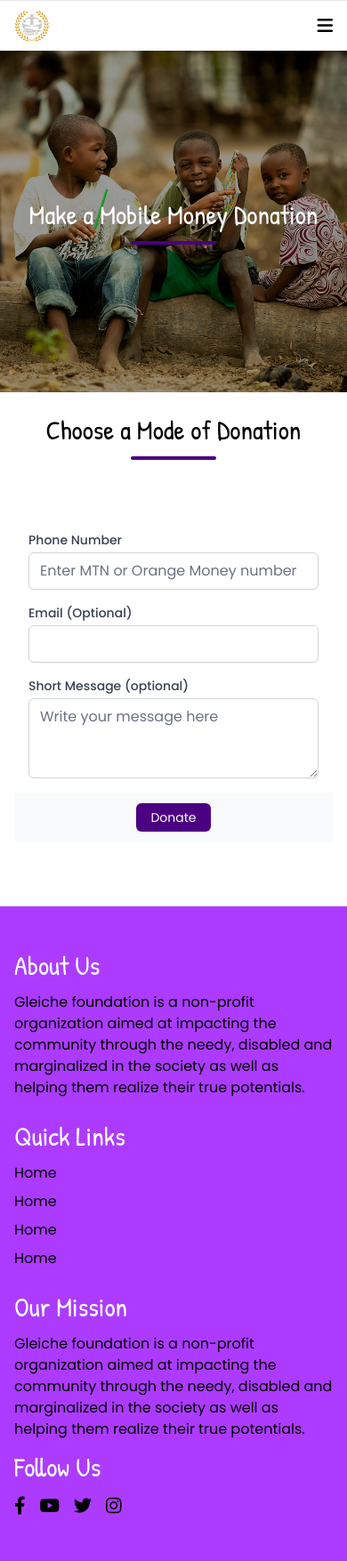
After one commit to Afoudo-Richard/gleichefoundation, a Django app: page /donate/mobile_money/ in a window 390 px wide. The commit adds this page. Shown: the whole page at 89% size. Run offline with Django 4.2, Linux system fonts and the light colour scheme; some libraries are stand-ins or nearby versions.

Commit message:
Added new pages and mobile money donations

```diff
--- a/frontend/templates/frontend/includes/header.html
+++ b/frontend/templates/frontend/includes/header.html
@@ -25,7 +25,7 @@
     </div>
 
     <div>
-        <a href="#"
+        <a href="{% url 'donate' %}"
             class="inline-block px-4 py-1.5 bg-primary hover:bg-primary-200 hover:shadow-2xl transition-all rounded-md text-white text-sm">
             Donate
         </a>
@@ -44,13 +44,13 @@
         <div class="hidden lg:block ">
             <ul class="flex items-center gap-7">
                 <li class="border-b-2 border-white hover:border-primary transition-all">
-                    <a href="#" class="text-lg xl:text-2xl">Home</a>
+                    <a href="{% url 'home' %}" class="text-lg xl:text-2xl">Home</a>
                 </li>
                 <li class="border-b-2 border-white hover:border-primary transition-all">
                     <a href="#" class="text-lg xl:text-2xl">Contact</a>
                 </li>
                 <li class="border-b-2 border-white hover:border-primary transition-all">
-                    <a href="#" class="text-lg xl:text-2xl">About</a>
+                    <a href="{% url 'about' %}" class="text-lg xl:text-2xl">About</a>
                 </li>
                 <li class="border-b-2 border-white hover:border-primary transition-all">
                     <a href="#" class="text-lg xl:text-2xl">Upcoming Event</a>
--- /dev/null
+++ b/frontend/templates/frontend/includes/page_banner.html
@@ -0,0 +1,11 @@
+{% load static %}
+<div class="h-96 bg-no-repeat bg-cover bg-center bg-fixed relative"
+    style="background-image: url('/static/assets/happy2.jpeg')">
+    <div class="absolute inset-0 bg-black/40 flex flex-col gap-6 items-center justify-center">
+        <div class="flex flex-col items-center gap-3">
+            <span class="font-patrick-hand text-3xl md:text-4xl lg:text-5xl text-white">{{text}}</span>
+            <div class="w-24 h-1 bg-primary rounded-md"></div>
+        </div>
+    </div>
+
+</div>
--- a/frontend/templates/frontend/main.html
+++ b/frontend/templates/frontend/main.html
@@ -30,11 +30,13 @@
     <!-- Alphine js light weight js library -->
     <script defer src="https://unpkg.com/alpinejs@3.x.x/dist/cdn.min.js"></script>
 
-    <!-- Iodine js for form validation -->
-    <script src="https://cdn.jsdelivr.net/gh/mattkingshott/iodine/dist/iodine.min.js" defer></script>
 
     <!-- Swiper js -->
     <link rel="stylesheet" href="https://unpkg.com/swiper/swiper-bundle.min.css" />
+
+    {% block header %}
+
+    {% endblock %}
 
     <title>
         {% block title %}
@@ -44,125 +46,14 @@
 </head>
 
 <body class="font-Poppins">
+    {% include 'frontend/includes/header.html' %}
     {% block content %}
 
     {% endblock %}
+    {% include 'frontend/includes/footer.html' %}
 </body>
+{% block jsScripts %}
 
-<!-- Swiper JS -->
-<script src="https://unpkg.com/swiper/swiper-bundle.min.js"></script>
-<script>
-    var swiper = new Swiper(".mySwiper", {
-        slidesPerView: 1,
-        spaceBetween: 10,
-        breakpoints: {
-            640: {
-                slidesPerView: 1,
-                spaceBetween: 10,
-            },
-            768: {
-                slidesPerView: 1,
-                spaceBetween: 10,
-            },
-            1024: {
-                slidesPerView: 1,
-                spaceBetween: 25,
-            },
-            1440: {
-                slidesPerView: 1,
-                spaceBetween: 25,
-            },
-        },
-        pagination: {
-            el: ".swiper-pagination",
-            clickable: true,
-        },
-        autoplay: {
-          delay: 4000,
-          disableOnInteraction: false,
-        },
-        navigation: {
-            nextEl: ".swiper-button-next",
-            prevEl: ".swiper-button-prev",
-        },
-        effect: "coverflow",
-        coverflowEffect: {
-          rotate: 50,
-          stretch: 0,
-          depth: 100,
-          modifier: 1,
-          slideShadows: true,
-        },
-    });
-
-    // testimonial swiper
-    var swiper = new Swiper(".TestimonialSwiper", {
-        slidesPerView: 1,
-        spaceBetween: 10,
-        breakpoints: {
-            640: {
-                slidesPerView: 2,
-                spaceBetween: 10,
-            },
-            768: {
-                slidesPerView: 2,
-                spaceBetween: 10,
-            },
-            1024: {
-                slidesPerView: 3,
-                spaceBetween: 25,
-            },
-            1440: {
-                slidesPerView: 4,
-                spaceBetween: 25,
-            },
-        },
-        pagination: {
-            el: ".swiper-pagination",
-            clickable: true,
-        },
-        autoplay: {
-          delay: 2500,
-          disableOnInteraction: false,
-        },
-        navigation: {
-            nextEl: ".swiper-button-next",
-            prevEl: ".swiper-button-prev",
-        },
-    });
-
-        // volunteer swiper
-        var swiper = new Swiper(".VolunteerSwiper", {
-        slidesPerView: 1,
-        spaceBetween: 10,
-        breakpoints: {
-            640: {
-                slidesPerView: 2,
-                spaceBetween: 10,
-            },
-            768: {
-                slidesPerView: 2,
-                spaceBetween: 10,
-            },
-            1024: {
-                slidesPerView: 3,
-                spaceBetween: 25,
-            },
-            1440: {
-                slidesPerView: 4,
-                spaceBetween: 25,
-            },
-        },
-        pagination: {
-            el: ".swiper-pagination",
-            clickable: true,
-        },
-
-        navigation: {
-            nextEl: ".swiper-button-next",
-            prevEl: ".swiper-button-prev",
-        },
-    });
-</script>
+{% endblock %}
 
 </html>
--- /dev/null
+++ b/frontend/templates/frontend/mobile_money.html
@@ -0,0 +1,191 @@
+{% extends 'frontend/main.html' %}
+{% load static %}
+
+{% block header %}
+<!-- Iodine js for form validation -->
+<script src="https://cdn.jsdelivr.net/gh/mattkingshott/iodine/dist/iodine.min.js" defer></script>
+{% endblock %}
+
+{% block content %}
+
+{% include 'frontend/includes/page_banner.html' with text="Make a Mobile Money Donation" %}
+
+<div class="container py-6 md:py-12 flex flex-col gap-4">
+    <div class="flex flex-col items-center gap-3">
+        <span class="font-patrick-hand text-3xl md:text-4xl lg:text-5xl">Choose a Mode of Donation</span>
+        <div class="w-24 h-1 bg-primary rounded-md"></div>
+    </div>
+    <div class="py-12">
+        <div class="w-full">
+            <div class="md:w-10/12 lg:w-9/12 mx-auto sm:p-6">
+                <form action="{% url 'contact_gleiche' %}" id="mobile_money_donate_form"
+                    x-ref="mobile_money_donate_form" x-data="mobile_money_donate_form" @submit.prevent="submit"
+                    method="POST">
+                    {% csrf_token %}
+                    <div class="w-full grid grid-cols-8 gap-4 p-4">
+                        <div class="col-span-8 md:col-span-4">
+                            <label for="phone-number" class="block text-sm font-medium text-gray-700">Phone
+                                Number</label>
+                            <input type="text" name="phone" id="phone-number" autocomplete="given-name"
+                                placeholder="Enter MTN or Orange Money number"
+                                class="mt-1 focus:ring-indigo-500 focus:border-indigo-500 block w-full shadow-sm sm:text-sm border-gray-300 rounded-md"
+                                :class="{'border-red-600':fields.phone.isValid == false}" x-model="fields.phone.value"
+                                @blur="fields.phone.validate(validationCallback)"
+                                @input="fields.phone.validate(validationCallback)">
+                            <p class="text-red-500 text-xs italic py-2" x-show="fields.phone.isValid == false">
+                                <span x-text="fields.phone.errorMsg"></span>
+                            </p>
+                        </div>
+
+                        <div class="col-span-8 md:col-span-4">
+                            <label for="email" class="block text-sm font-medium text-gray-700">Email (Optional)
+                            </label>
+                            <input type="text" name="email" id="email" name="email"
+                                class="mt-1 focus:ring-indigo-500 focus:border-indigo-500 block w-full shadow-sm sm:text-sm border-gray-300 rounded-md"
+                                :class="{'border-red-600':fields.email.isValid == false}" id="email"
+                                x-model="fields.email.value" @blur="fields.email.validate(validationCallback)"
+                                @input="fields.email.validate(validationCallback)">
+
+                            <p class="text-red-500 text-xs italic py-2" x-show="fields.email.isValid == false">
+                                <span x-text="fields.email.errorMsg"></span>
+                            </p>
+                        </div>
+
+
+                        <div class="col-span-8 ">
+                            <label for="message" class="block text-sm font-medium text-gray-700">Short Message
+                                (optional)
+                            </label>
+                            <div class="mt-1">
+                                <textarea id="message" name="message" rows="3"
+                                    class="shadow-sm focus:ring-indigo-500 focus:border-indigo-500 mt-1 block w-full sm:text-sm border border-gray-300 rounded-md"
+                                    placeholder="Write your message here"
+                                    :class="{'border-red-600':fields.message.isValid == false}"
+                                    x-model="fields.message.value" @blur="fields.message.validate(validationCallback)"
+                                    @input="fields.message.validate(validationCallback)">
+
+
+                                </textarea>
+                            </div>
+                            <p class="text-red-500 text-xs italic py-2" x-show="fields.message.isValid == false">
+                                <span x-text="fields.message.errorMsg"></span>
+                            </p>
+                        </div>
+
+
+                    </div>
+                    <div class="px-4 py-3 bg-gray-50 text-right sm:px-6 flex justify-center">
+                        <button type="submit"
+                            class="inline-block px-4 py-1.5 bg-primary hover:bg-primary-200 hover:shadow-2xl transition-all rounded-md text-white text-sm">Donate</button>
+                    </div>
+                </form>
+                <div x-text="formMessage"></div>
+            </div>
+        </div>
+    </div>
+</div>
+
+{% endblock %}
+
+{% block jsScripts %}
+
+<script>
+    document.addEventListener('alpine:init', () => {
+        Alpine.data('mobile_money_donate_form', () => ({
+            fields: {
+                phone: {
+                    value: '',
+                    rules: ["required", 'numeric', 'startingWith:6', 'maxLength:9', 'minLength:9'],
+                    isValid: null,
+                    errorMsg: null,
+                    validate(callback) {
+                        let { isValid, errorMsg } = callback(this);
+                        this.isValid = isValid;
+                        this.errorMsg = errorMsg;
+                    },
+                },
+
+                email: {
+                    value: null,
+                    rules: ["optional", "email"],
+                    isValid: null,
+                    errorMsg: null,
+                    validate(callback) {
+                        let { isValid, errorMsg } = callback(this);
+                        this.isValid = isValid;
+                        this.errorMsg = errorMsg;
+                    },
+                },
+                message: {
+                    value: null,
+                    rules: ["optional"],
+                    isValid: null,
+                    errorMsg: null,
+                    validate(callback) {
+                        let { isValid, errorMsg } = callback(this);
+                        this.isValid = isValid;
+                        this.errorMsg = errorMsg;
+                    },
+                },
+
+            },
+            isFormValid: true,
+            formMessage: "",
+            validationCallback(field) {
+                let { value, rules } = field;
+                let isValid = Iodine.isValid(value, rules);
+                let errorMsg = isValid
+                    ? null
+                    : Iodine.getErrorMessage(Iodine.is(value, rules));
+                return { isValid, errorMsg };
+            },
+            submit() {
+                this.isFormValid = !Object.values(this.fields).some(
+                    (field) => !field.isValid
+                );
+
+                if (!this.isFormValid) {
+                    !Object.values(this.fields).forEach(field => {
+                        field.validate(this.validationCallback)
+                    });
+                } else {
+                    // this.$refs.mobile_money_donate_form.submit()
+
+
+                    const FORM_URL = "{% url 'mobile_money' %}";
+
+                    formData = {
+                        csrfmiddlewaretoken: '{{ csrf_token }}',
+                        phone: '237'+this.fields.phone.value,
+                        email: this.fields.email.value,
+                        message: this.fields.message.value,
+                    }
+
+                    this.formMessage = "";
+                    fetch(FORM_URL, {
+                        method: "POST",
+                        credentials : 'same-origin',
+                        headers: {
+                            "Content-Type": "application/json",
+                            Accept: "application/json",
+                            "X-CSRFToken": '{{ csrf_token }}'
+                        },
+                        body: JSON.stringify(formData),
+                    })
+                        .then(() => {
+                            this.fields.phone.value = "";
+                            this.fields.email.value = "";
+                            this.fields.message.value = "";
+                            this.formMessage = "Form successfully submitted.";
+                        })
+                        .catch(() => {
+                            this.formMessage = "Something went wrong.";
+                        });
+                }
+
+            }
+        }))
+    })
+</script>
+
+{% endblock %}
--- a/frontend/urls.py
+++ b/frontend/urls.py
@@ -4,6 +4,9 @@ from . import views
 
 urlpatterns = [
     path('', views.index, name="home"),
-    path('contact_gleiche/', views.contact_gleiche, name="contact_gleiche")
+    path('contact_gleiche/', views.contact_gleiche, name="contact_gleiche"),
+    path('donate/', views.donate, name="donate"),
+    path('donate/mobile_money/', views.donate_through_mobile_money, name="mobile_money"),
+    path('about/', views.about, name="about"),
 
 ]
--- a/frontend/views.py
+++ b/frontend/views.py
@@ -1,14 +1,48 @@
+import json
 from urllib import request
 from django.shortcuts import render, redirect
 from django.template.loader import render_to_string
 from django.core.mail import send_mail,EmailMessage
 from django.conf import settings
 
+from campay.sdk import Client
+
 # Create your views here.
 
 
 def index(request):
     return render(request, "frontend/index.html")
+def donate(request):
+    return render(request, "frontend/donate.html")
+def about(request):
+    return render(request, "frontend/about.html")
+
+def donate_through_mobile_money(request):
+
+
+
+
+
+    if request.method == "POST":
+        received_json_data=json.loads(request.body)
+        print(received_json_data)
+        campay = Client({
+            "app_username" : "uT2nFJcX0_Q9JuJPU3fRzKi0KhAMo2105QYRD9n8LqpXXck27aST07Hsfzw7uhPjZCpVuG48lSBPOFsWbov7CQ",
+            "app_password" : "jEbwhec6ygiJGwAArWF_VTK_pfmMv3C9N_GriRosTbOFZGd326y1bAiXEme9EmpJVVH9FPByPfkOAmnJ8oJOig",
+        "environment" : "DEV" #use "DEV" for demo mode or "PROD" for live mode
+        })
+
+        collect = campay.collect({
+         "amount": "100", #The amount you want to collect
+         "currency": "XAF",
+         "from": received_json_data['phone'], #Phone number to request amount from. Must include country code
+         "description": "some description"
+        })
+
+        print(collect)
+        print("Data was posted")
+
+    return render(request, "frontend/mobile_money.html")
 
 def contact_gleiche(request):
 
@@ -25,7 +59,7 @@ def contact_gleiche(request):
         "Gleiche Foundation",
         msg_html,
         settings.EMAIL_HOST_USER,
-        ['richardafoudo07@gmail.com'],
+        ['richardafoudo07@gmail.com', 'marcellusfon002@gmail.com'],
         )
     email.fail_silently = True
     email.content_subtype = "html"
--- a/gleichefoundation/settings.py
+++ b/gleichefoundation/settings.py
@@ -157,3 +157,5 @@ EMAIL_HOST_PASSWORD = env('EMAIL_HOST_PASSWORD')
 
 # Custom setting. To email
 RECIPIENT_ADDRESS = env('RECIPIENT_ADDRESS')
+
+my_secret = os.environ.get("MY_SECRET", 'dev default value')
```
Also changed, not shown: frontend/templates/frontend/about.html (+21 -0 lines), frontend/templates/frontend/donate.html (+24 -0 lines), frontend/templates/frontend/index.html (+128 -2 lines), static/assets/mtn_orange_money.jpeg (added), theme/static/css/dist/styles.css.
